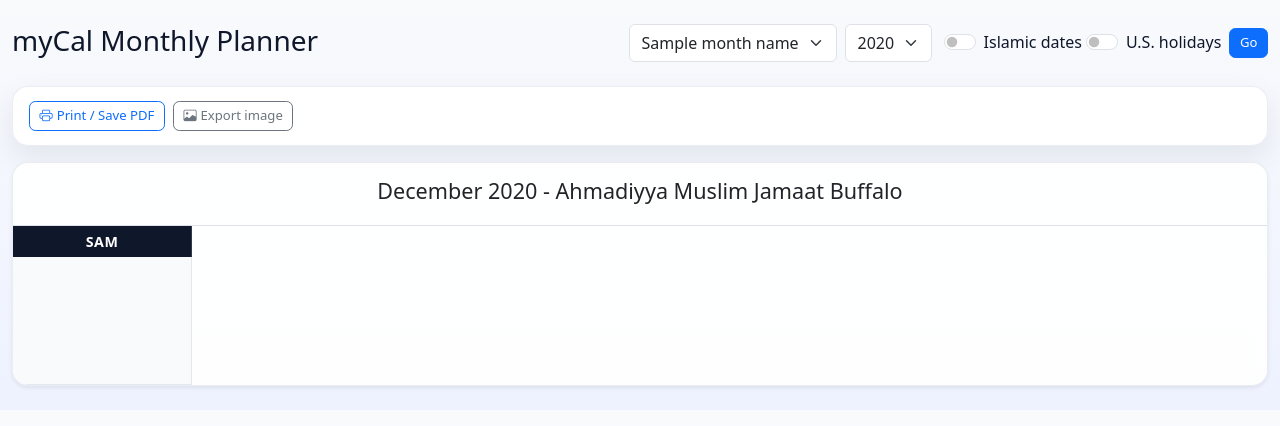
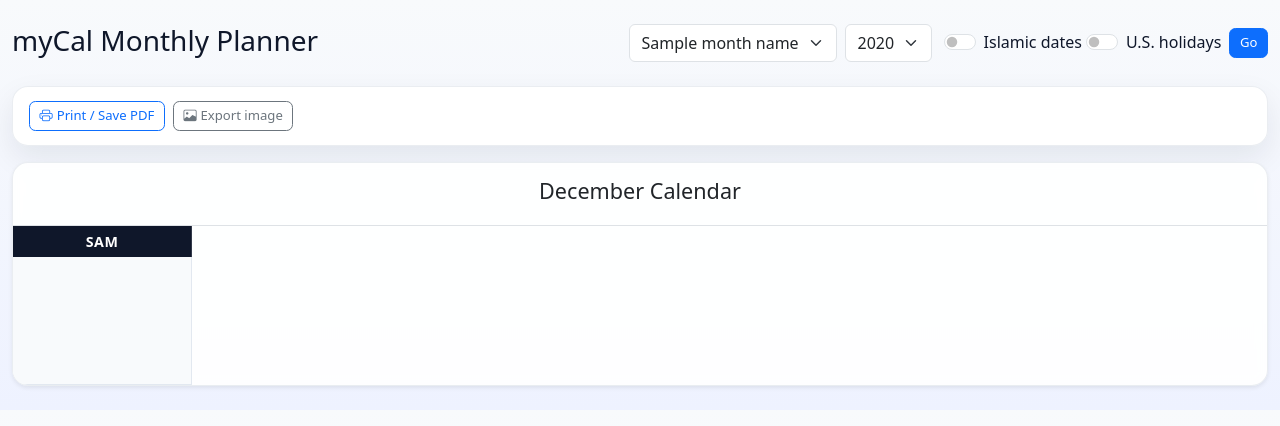
Before and after one commit to anasmangla/myCal, a Flask app: template app/templates/index.html in a window 1280 px wide. Shown: the top 426 px of the page. Run offline with Flask 3, Linux system fonts and the light colour scheme; the template is opened without the code that fills it: most values are stand-ins (such as "Sample title", 1, 10 or a date in 2020).

Commit message:
Set month-based calendar title and export filenames

```diff
--- a/app/static/js/app.js
+++ b/app/static/js/app.js
@@ -89,8 +89,13 @@ document.addEventListener('DOMContentLoaded', () => {
     deleteForm.submit();
   });
 
+  function monthCalendarLabel() {
+    const monthName = new Intl.DateTimeFormat('en-US', { month: 'long' }).format(new Date(Date.UTC(data.selectedYear, data.selectedMonth - 1, 1)));
+    return `${monthName} Calendar`;
+  }
+
   function defaultCalendarTitle() {
-    return `${new Intl.DateTimeFormat('en-US', { month: 'long' }).format(new Date(Date.UTC(data.selectedYear, data.selectedMonth - 1, 1)))} ${data.selectedYear} - Ahmadiyya Muslim Jamaat Buffalo`;
+    return monthCalendarLabel();
   }
 
   function calendarTitleStorageKey() {
@@ -101,6 +106,7 @@ document.addEventListener('DOMContentLoaded', () => {
     const nextValue = value.trim() || defaultCalendarTitle();
     titleDisplay.textContent = nextValue;
     titleInput.value = nextValue;
+    document.title = nextValue;
     return nextValue;
   }
 
@@ -335,7 +341,11 @@ document.addEventListener('DOMContentLoaded', () => {
           windowWidth: Math.max(document.documentElement.clientWidth, 1600),
         });
         const link = document.createElement('a');
-        link.download = `calendar-${data.selectedYear}-${String(data.selectedMonth).padStart(2, '0')}.png`;
+        const baseName = (titleDisplay.textContent || monthCalendarLabel())
+          .toLowerCase()
+          .replace(/[^a-z0-9]+/g, '-')
+          .replace(/^-+|-+$/g, '') || 'calendar';
+        link.download = `${baseName}.png`;
         link.href = canvas.toDataURL('image/png');
         link.click();
       } catch (error) {
--- a/app/templates/base.html
+++ b/app/templates/base.html
@@ -3,7 +3,7 @@
   <head>
     <meta charset="utf-8">
     <meta name="viewport" content="width=device-width, initial-scale=1">
-    <title>myCal</title>
+    <title>{% block title %}myCal{% endblock %}</title>
     <link href="https://cdn.jsdelivr.net/npm/bootstrap@5.3.3/dist/css/bootstrap.min.css" rel="stylesheet">
     <link href="https://cdn.jsdelivr.net/npm/bootstrap-icons@1.11.3/font/bootstrap-icons.css" rel="stylesheet">
     <link rel="stylesheet" href="{{ url_for('static', filename='css/styles.css') }}">
--- a/app/templates/index.html
+++ b/app/templates/index.html
@@ -1,4 +1,5 @@
 {% extends 'base.html' %}
+{% block title %}{{ month_name }} Calendar{% endblock %}
 {% block content %}
 <div class="container-fluid py-4 app-shell">
   <div class="d-flex flex-column flex-lg-row justify-content-between align-items-lg-center gap-3 mb-4 no-print">
```
